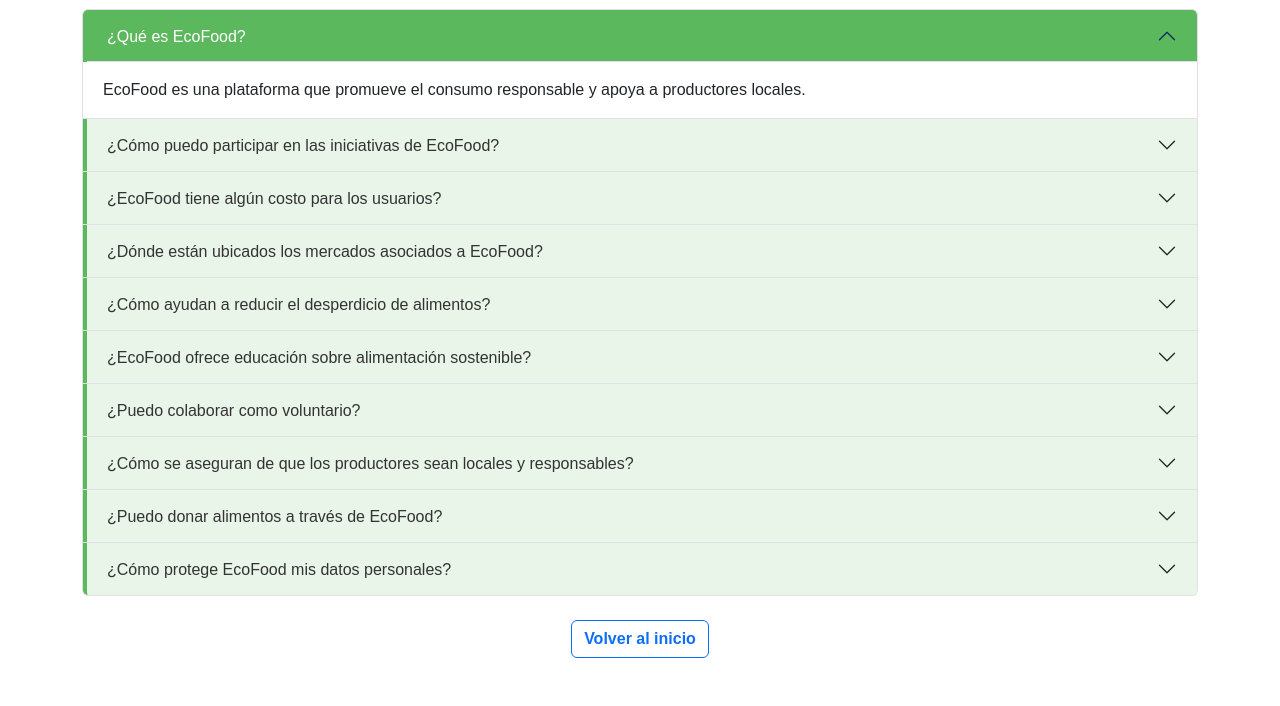
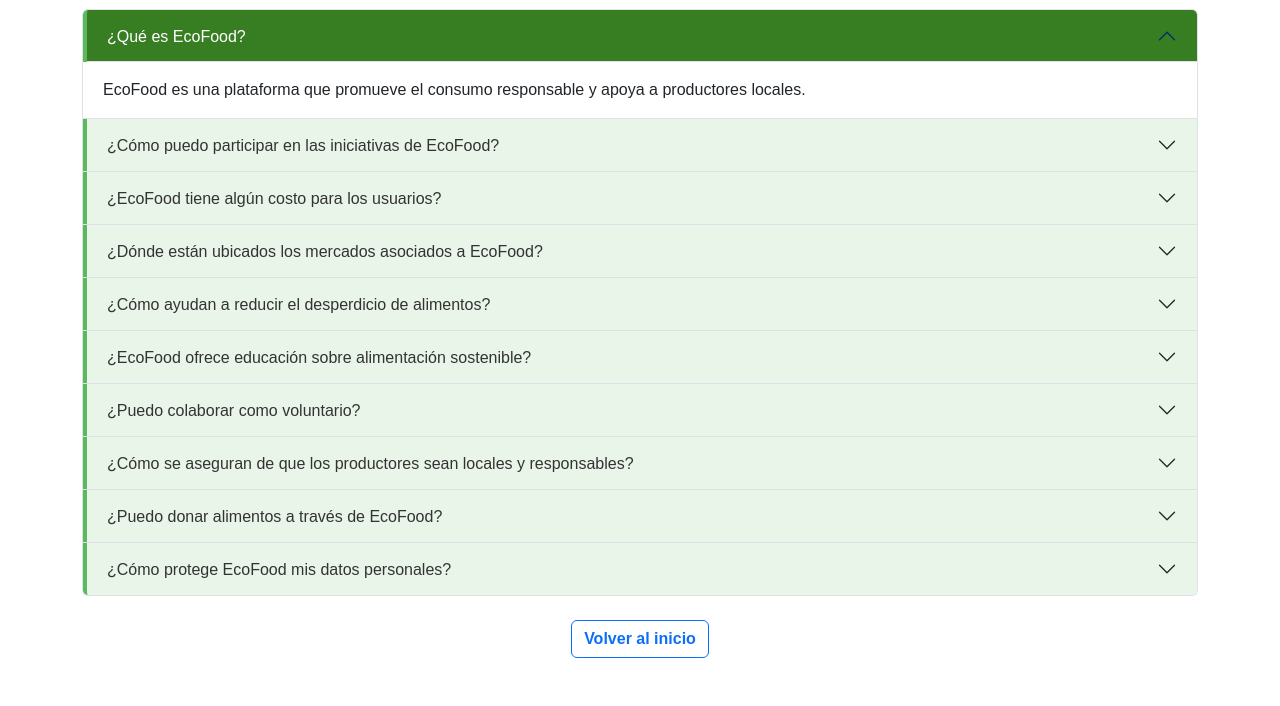
Before and after one commit to JMontufar-Inacap/FrontEnd-Ev2, a plain HTML site: page faq.html in a window 1280 px wide. Shown: the part 189-895 px from the top of the page. Drawn offline with nearby package versions, Linux system fonts and the light colour scheme.

Commit message:
Actualizando colores

```diff
--- a/style.css
+++ b/style.css
@@ -291,7 +291,7 @@ body.poster {
 }
 
 .accordion-button:not(.collapsed) {
-  background-color: #5cb85c;
+  background-color: #377D22;
   color: white;
 }
 
```
